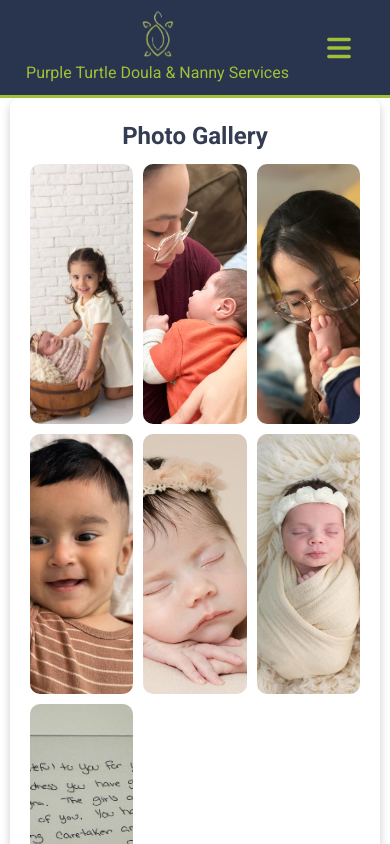
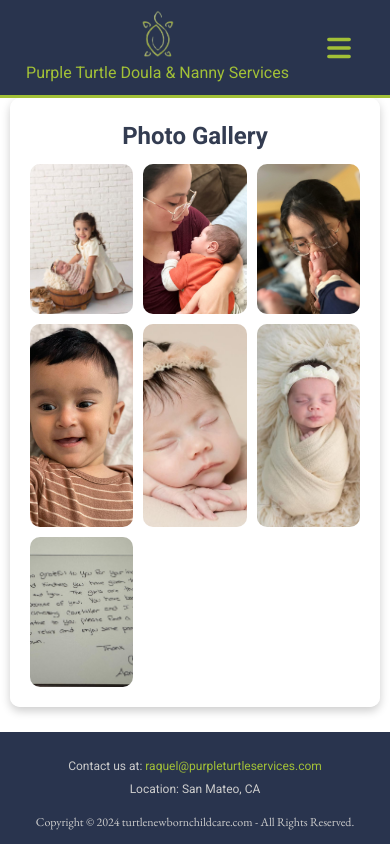
Before and after one commit to Victor-Settin/SiteQueenDoula, a React (Create React App) app: page /gallery in a window 390 px wide. Shown: the top 844 px of the page. Built offline with nearby package versions, Linux system fonts and the light colour scheme.

Commit message:
add review arron

```diff
--- a/src/Pages/Gallery/Gallery.css
+++ b/src/Pages/Gallery/Gallery.css
@@ -80,4 +80,7 @@
   .gallery-container,.contact-container,.recommendations-section{
     width: 100% !important;
   }
+  .gallery-image{
+    min-height: 150px;
+  }
 }
```
